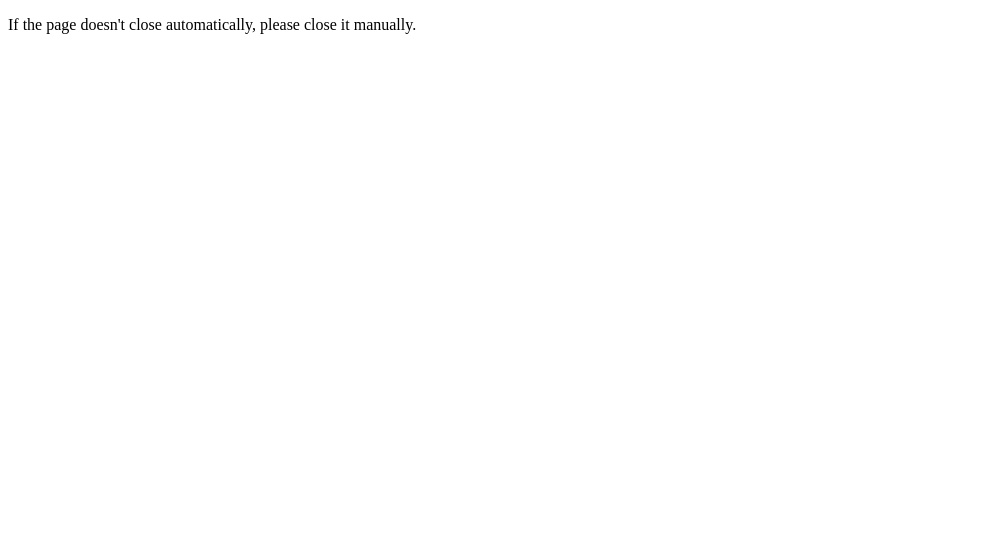
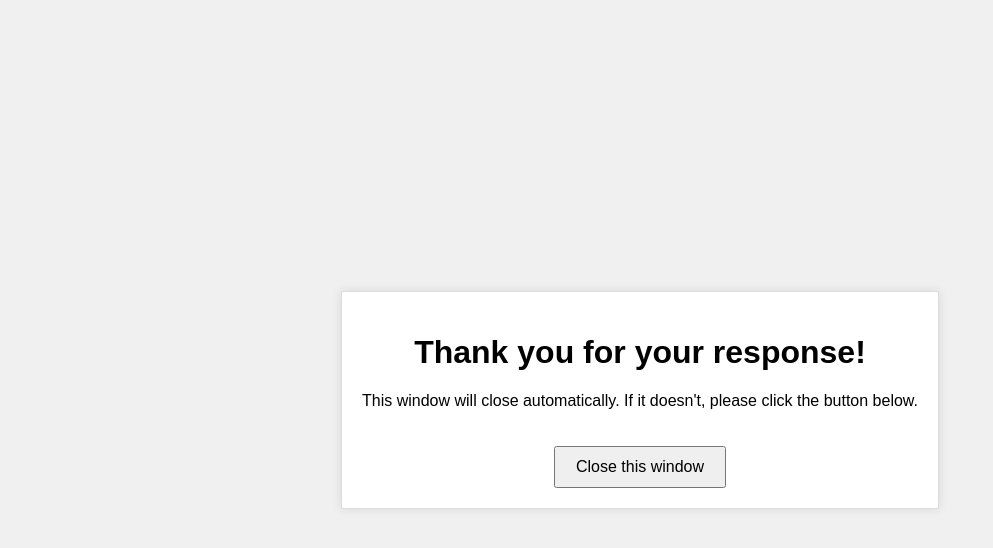
Before and after one commit to liveactivesm/backyes, a plain HTML site: page index.html in a window 1280 px wide. Shown: the whole page, without its empty margins (0-993 px from the left). Drawn offline with Linux system fonts and the light colour scheme.

Commit message:
Update index.html

```diff
--- a/index.html
+++ b/index.html
@@ -3,16 +3,47 @@
 <head>
     <meta charset="UTF-8">
     <meta name="viewport" content="width=device-width, initial-scale=1.0">
-    <title>Self-Closing Page</title>
+    <title>Thank You</title>
+    <style>
+        body {
+            display: flex;
+            justify-content: center;
+            align-items: center;
+            height: 100vh;
+            margin: 0;
+            font-family: Arial, sans-serif;
+            background-color: #f0f0f0;
+        }
+        .message {
+            text-align: center;
+            padding: 20px;
+            background-color: #fff;
+            border: 1px solid #ddd;
+            box-shadow: 0 0 10px rgba(0,0,0,0.1);
+        }
+        button {
+            margin-top: 20px;
+            padding: 10px 20px;
+            font-size: 16px;
+            cursor: pointer;
+        }
+    </style>
     <script type="text/javascript">
+        function closeWindow() {
+            window.close();
+        }
         window.onload = function() {
             setTimeout(function() {
-                window.close();
-            }, 1000); // Adjust the delay as needed
+                closeWindow();
+            }, 2000); // Adjust the delay as needed
         };
     </script>
 </head>
 <body>
-    <p>If the page doesn't close automatically, please close it manually.</p>
+    <div class="message">
+        <h1>Thank you for your response!</h1>
+        <p>This window will close automatically. If it doesn't, please click the button below.</p>
+        <button onclick="closeWindow()">Close this window</button>
+    </div>
 </body>
 </html>
```
